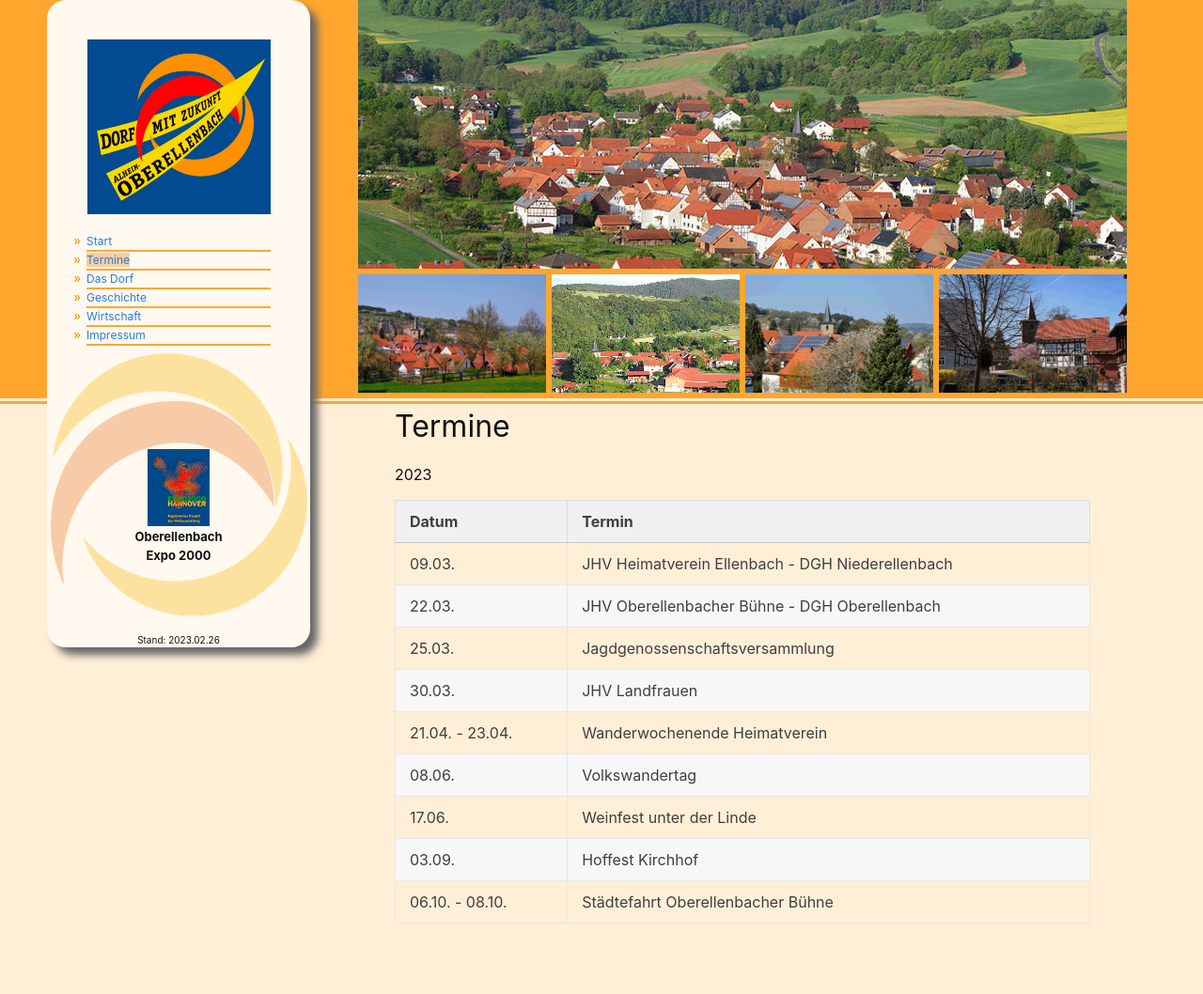
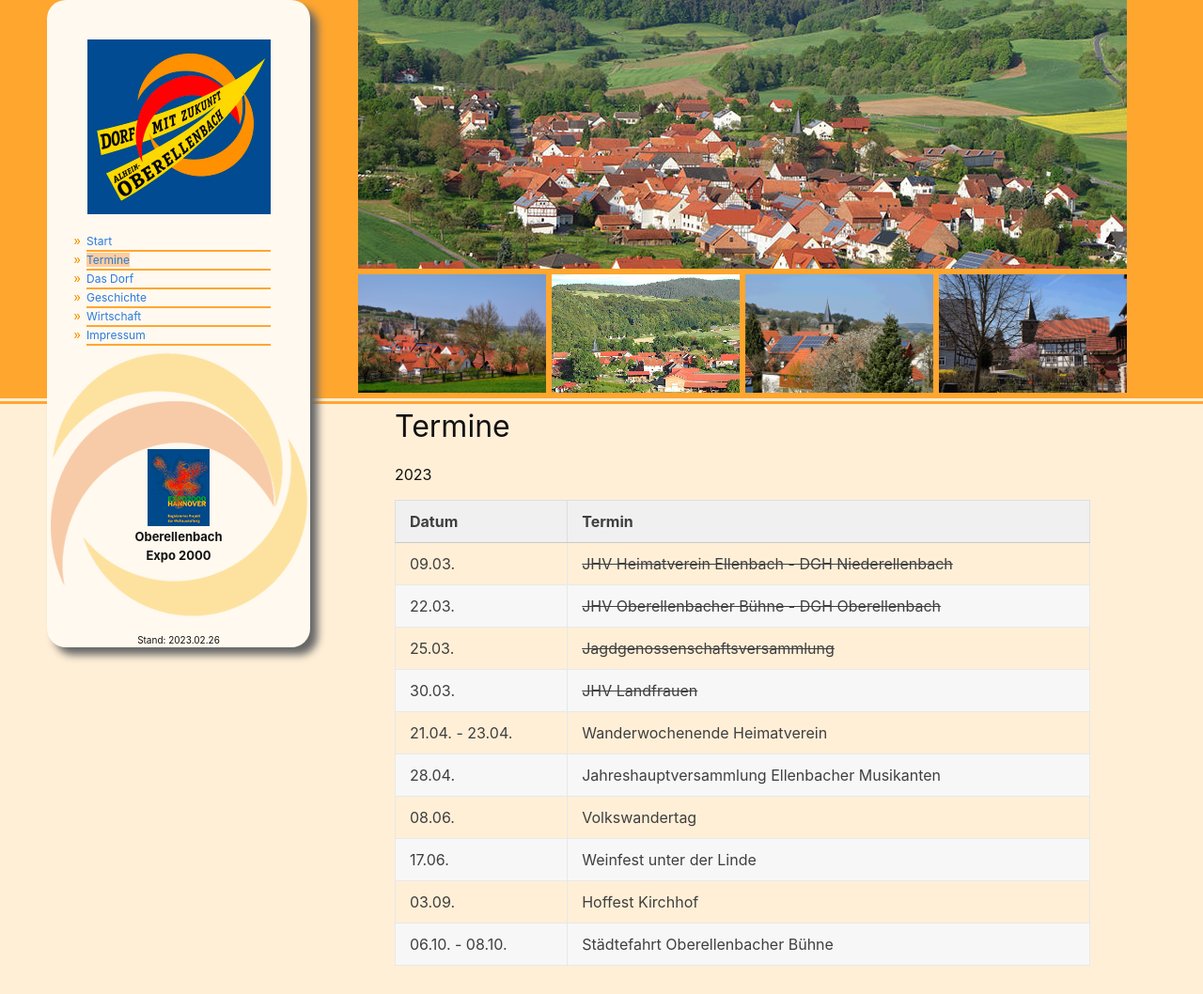
Before and after one commit to meydominic/oberellenbach-website, a Jekyll site: the page built from _page_collections/appointments/index.md, in a window 1280 px wide. Shown: the whole page at 94% size. Built offline with Jekyll 4.4.1, drawn with Linux system fonts in a browser that asks for light colours; before the commit the page ends 1013 px from its top, so only the background shows below that.

Commit message:
Updated appointments

```diff
--- a/_page_collections/appointments/index.md
+++ b/_page_collections/appointments/index.md
@@ -11,11 +11,12 @@ permalink: /termine
 
 | Datum | Termin |
 |--|--|
-| 09.03. | JHV Heimatverein Ellenbach - DGH Niederellenbach |
-| 22.03. | JHV Oberellenbacher Bühne - DGH Oberellenbach |
-| 25.03. | Jagdgenossenschaftsversammlung |
-| 30.03. | JHV Landfrauen |
+| 09.03. | ~~JHV Heimatverein Ellenbach - DGH Niederellenbach~~ |
+| 22.03. | ~~JHV Oberellenbacher Bühne - DGH Oberellenbach~~ |
+| 25.03. | ~~Jagdgenossenschaftsversammlung~~ |
+| 30.03. | ~~JHV Landfrauen~~ |
 | 21.04. - 23.04. | Wanderwochenende Heimatverein |
+| 28.04. | Jahreshauptversammlung Ellenbacher Musikanten |
 | 08.06. | Volkswandertag |
 | 17.06. | Weinfest unter der Linde |
 | 03.09. | Hoffest Kirchhof |
```
